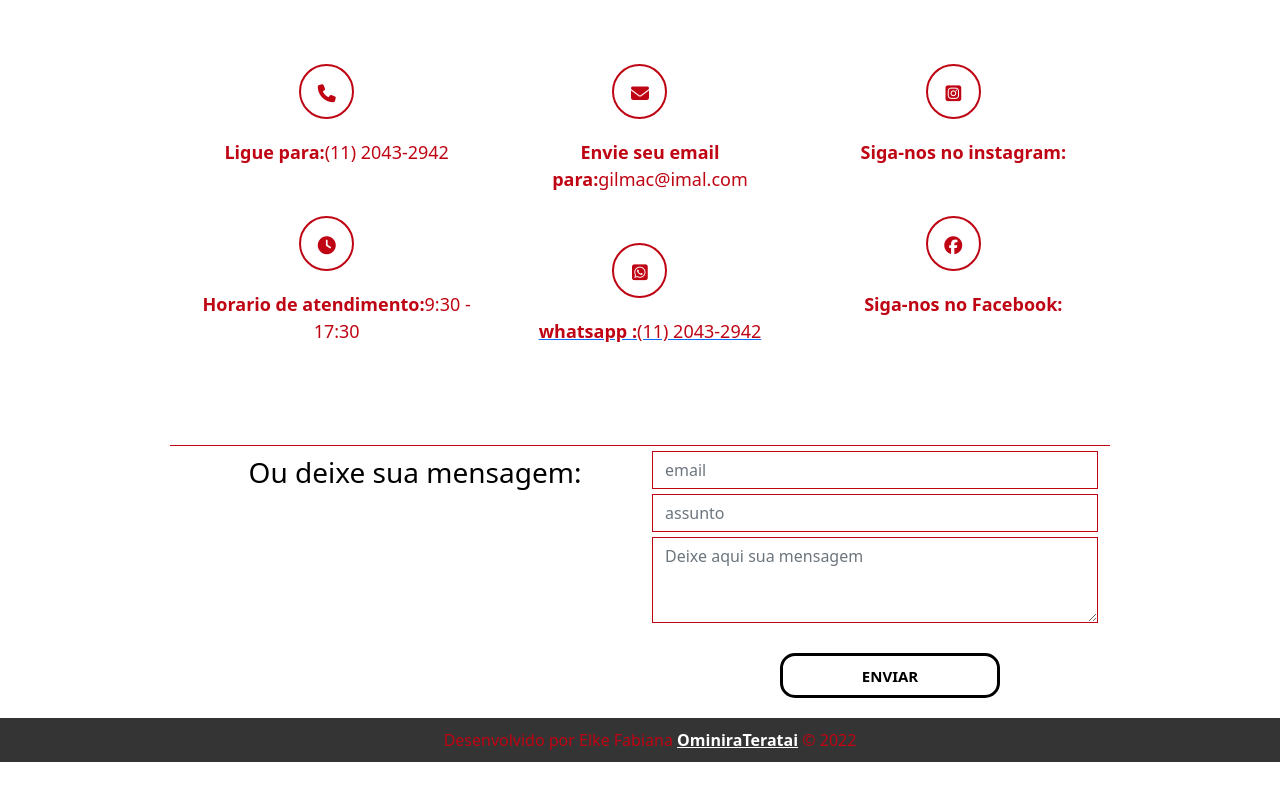
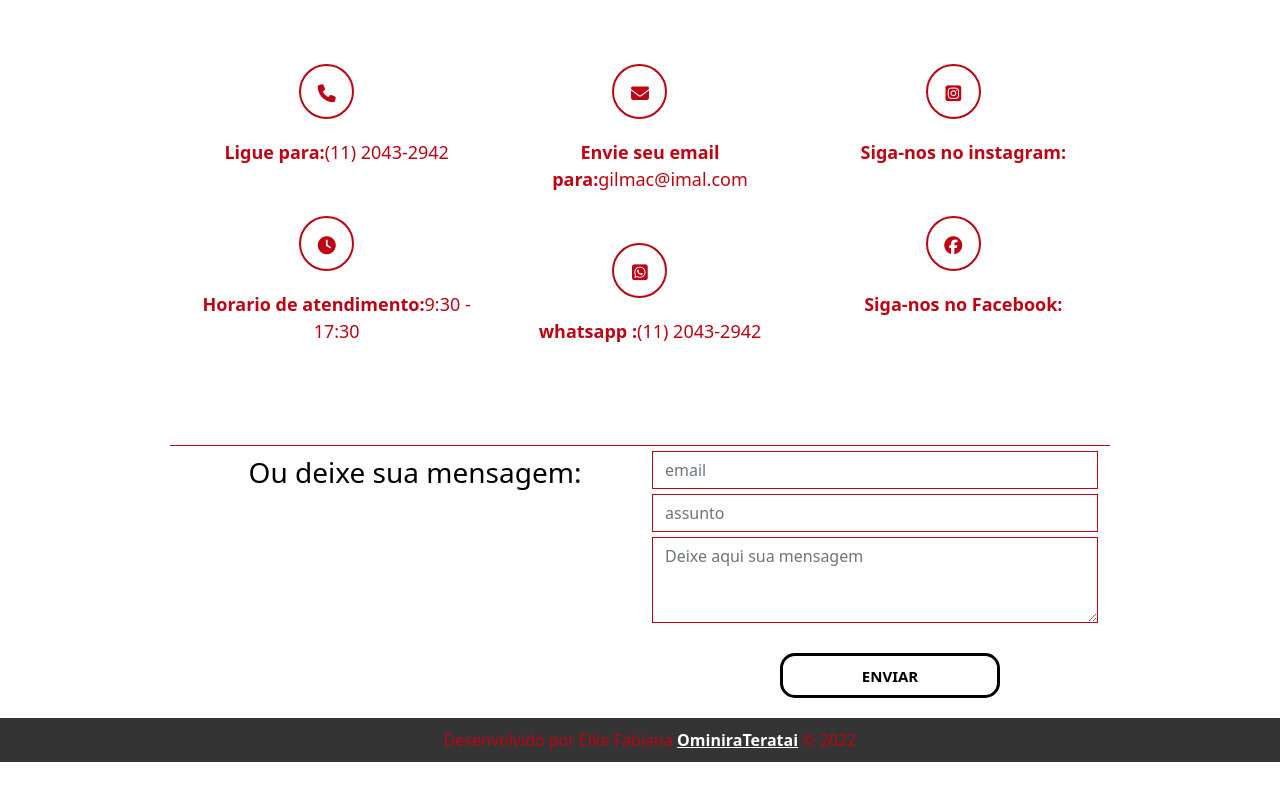
Before and after one commit to elkefabiana/LojaPedidoCliente, a plain HTML site: page index.html in a window 1280 px wide. Shown: the part 3930-4730 px from the top of the page. Drawn offline with nearby package versions, Linux system fonts and the light colour scheme; a script that the page names is missing.

Commit message:
Atualização do link

```diff
--- a/index.html
+++ b/index.html
@@ -258,7 +258,7 @@
                     <i class="fa-solid fa-envelope"></i>
                     <p><span class="contact-title">Envie seu email para:</span>gilmac@imal.com</p>
 
-                    <a href="https://wa.me/5512981023960" target="blank">
+                    <a style="text-decoration:none;" href="https://wa.me/5512981023960" target="blank">
                         <i class="fa-brands fa-whatsapp-square"></i>
                         <p><span class="contact-title">whatsapp :</span>(11) 2043-2942</p>
                     </a>
```
